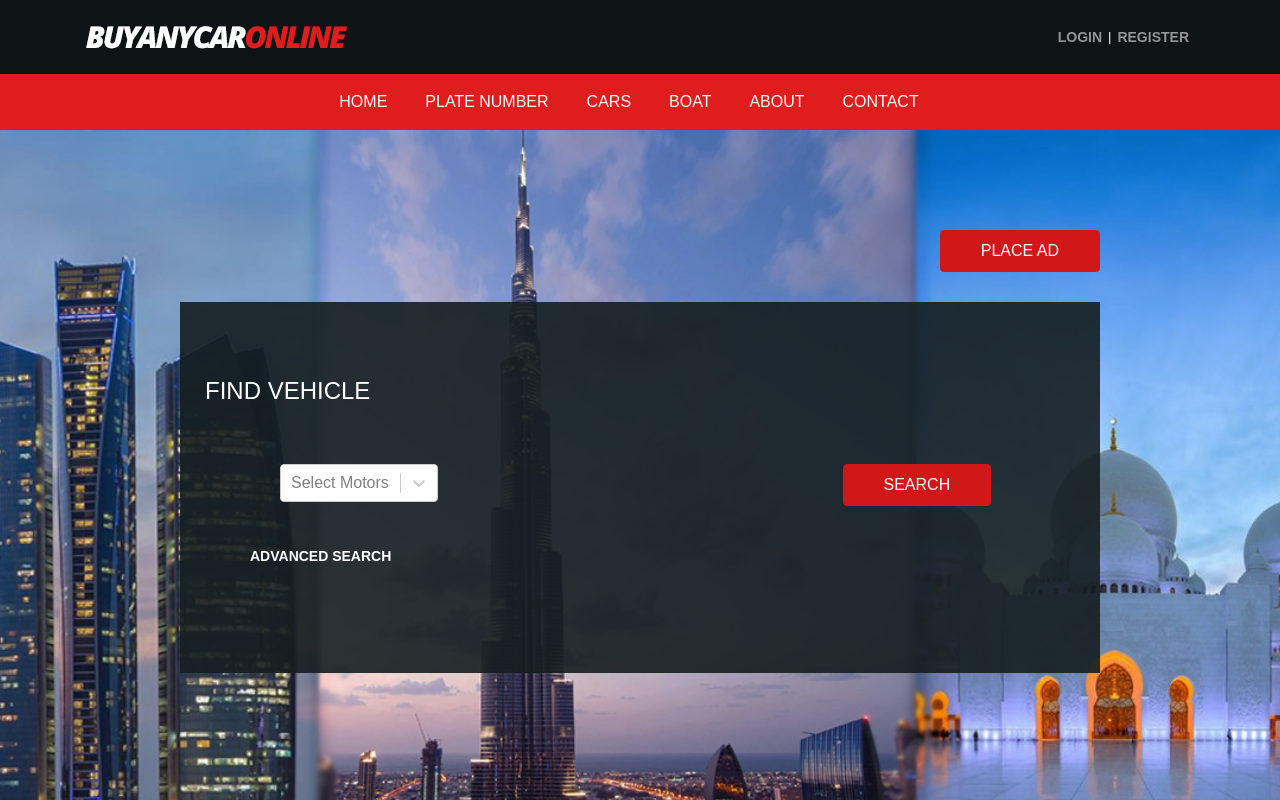
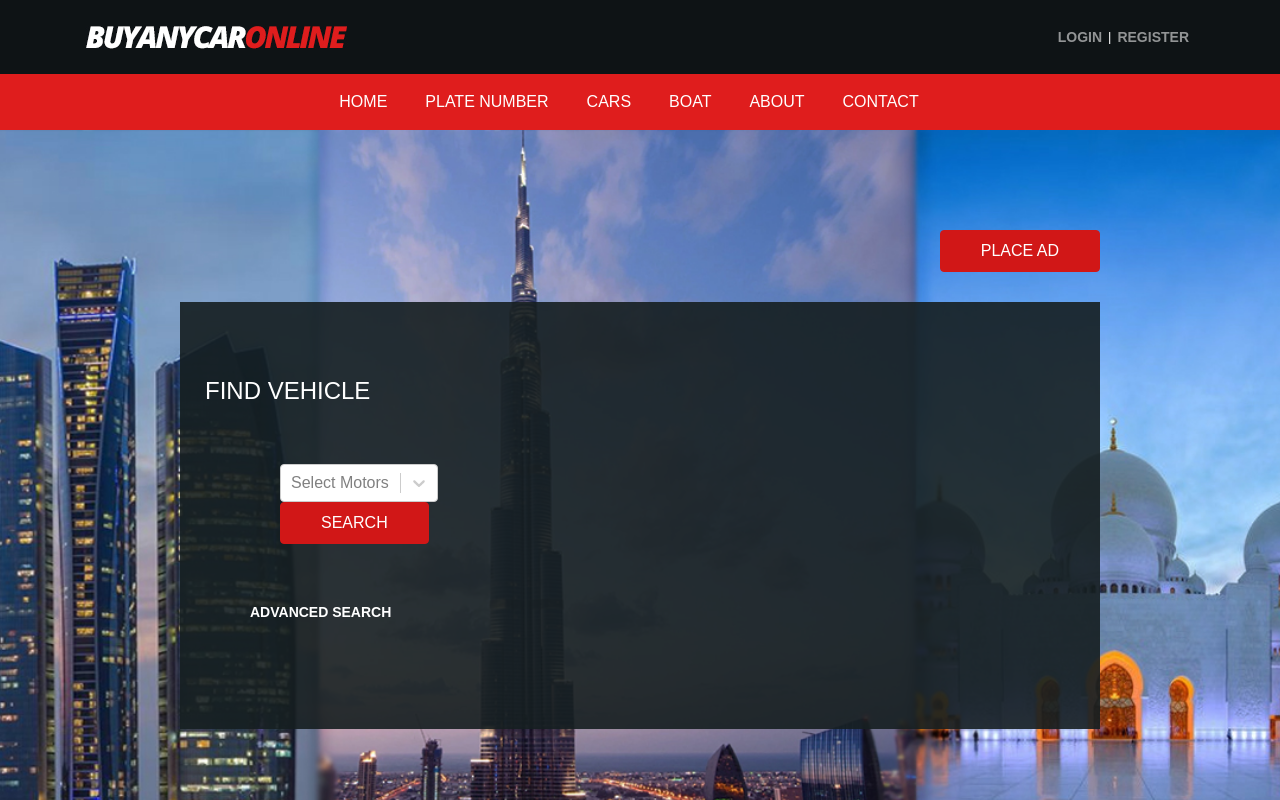
Before and after one commit to alme7airbi93/react-buyanycaronline, a React (Create React App) app: page /#/ in a window 1280 px wide. Shown: the top 800 px of the page. Built offline with nearby package versions, Linux system fonts and the light colour scheme.

Commit message:
hide search fields on select accessories and platenumber

```diff
--- a/src/container/Home/Home.css
+++ b/src/container/Home/Home.css
@@ -6,7 +6,9 @@
     background-position: center center;
     padding-bottom: 30px;
 }
-
+.home-select-div1{
+    padding: 0px 30px;
+}
 .first-section-btn{
     padding: 8px 40px;
     border: 1px solid #D11717;
--- a/src/container/Home/Home.js
+++ b/src/container/Home/Home.js
@@ -157,7 +157,7 @@ const Home = () => {
 											</div>
 											<form>
 												<div className="container">
-													<div className="row home-select-div">
+													<div className="row home-select-div pb-0">
 														{/* where to use "rowClass" props */}
 														<div className={rowClass}>
 															<Select
@@ -215,6 +215,13 @@ const Home = () => {
 																onChange = {(e) => setColorType(e)}
 															/>
 														</div>
+													   </div>
+
+														{(vehicleValue.key === 'PlateNumber' || vehicleValue.key === 'Accessories' ) ? (
+															<></>
+														):
+														(
+														<div className="row home-select-div1">
 														<div className={`${rowClass} ${toggleClass}`}>
 															<Select
 																placeholder={"Select Transmission"}
@@ -238,6 +245,9 @@ const Home = () => {
 																onChange = {(e) => setConditions(e)}
 															/>
 														</div>
+														</div>
+														)}
+														<div className="row  home-select-div1 pb-5" >
 														<div className="col-md-3">
 															<Button className="first-section-btn" onClick={() => getSearch()}>SEARCH</Button>
 														</div>
```
